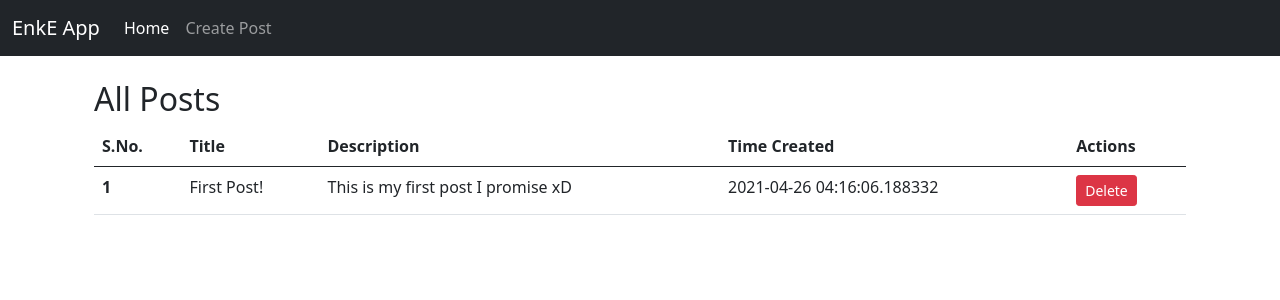
After one commit to mansijmaharzn/confession-app, a Flask app: page /moderation in a window 1280 px wide. The commit adds this page. Shown: the top 300 px of the page. Run offline with Flask 2, Linux system fonts and the light colour scheme; data comes from the database, SQL or seed files in the repository.

Commit message:
Initial Commit

```diff
--- a/app.py
+++ b/app.py
@@ -44,12 +44,13 @@ def delete(sno):
     todo = Todo.query.filter_by(sno=sno).first()
     db.session.delete(todo)
     db.session.commit()
-    return redirect(url_for('home'))
+    return redirect(url_for('moderation'))
 
 
-@ app.route('/profile')
-def profile():
-    return render_template('profile.html')
+@ app.route('/moderation')
+def moderation():
+    allTodo = Todo.query.all()
+    return render_template('moderation.html', allTodo=allTodo)
 
 
 if __name__ == '__main__':
--- a/templates/base.html
+++ b/templates/base.html
@@ -16,7 +16,7 @@
 <body>
     <nav class="navbar navbar-expand-lg navbar-dark bg-dark">
         <div class="container-fluid">
-            <a class="navbar-brand" href="/">FLask App</a>
+            <a class="navbar-brand" href="/">EnkE App</a>
             <button class="navbar-toggler" type="button" data-bs-toggle="collapse" data-bs-target="#navbarNavAltMarkup"
                 aria-controls="navbarNavAltMarkup" aria-expanded="false" aria-label="Toggle navigation">
                 <span class="navbar-toggler-icon"></span>
--- /dev/null
+++ b/templates/moderation.html
@@ -0,0 +1,36 @@
+{% extends "base.html" %}
+{% block title %}Home{% endblock %}
+{% block content %}
+<div class="container my-4">
+    <h2>All Posts</h2>
+    {% if allTodo|length==0 %}
+    <div class="alert alert-danger" role="alert">
+        No Posts! Please add your Post.
+    </div>
+    {% else %}
+    <table class="table">
+        <thead>
+            <tr>
+                <th scope="col">S.No.</th>
+                <th scope="col">Title</th>
+                <th scope="col">Description</th>
+                <th scope="col">Time Created</th>
+                <th scope="col">Actions</th>
+            </tr>
+        </thead>
+        <tbody>
+            {% for todo in allTodo %}
+            <tr>
+                <th scope="row">{{ loop.index }}</th>
+                <td>{{ todo.title }}</td>
+                <td>{{ todo.desc }}</td>
+                <td>{{ todo.date_created }}</td>
+                <td><a href="/delete/{{todo.sno}}" type="button" class="btn btn-danger btn-sm">Delete</button>
+                </td>
+            </tr>
+            {% endfor %}
+            {% endif %}
+        </tbody>
+    </table>
+</div>
+{% endblock %}
```
